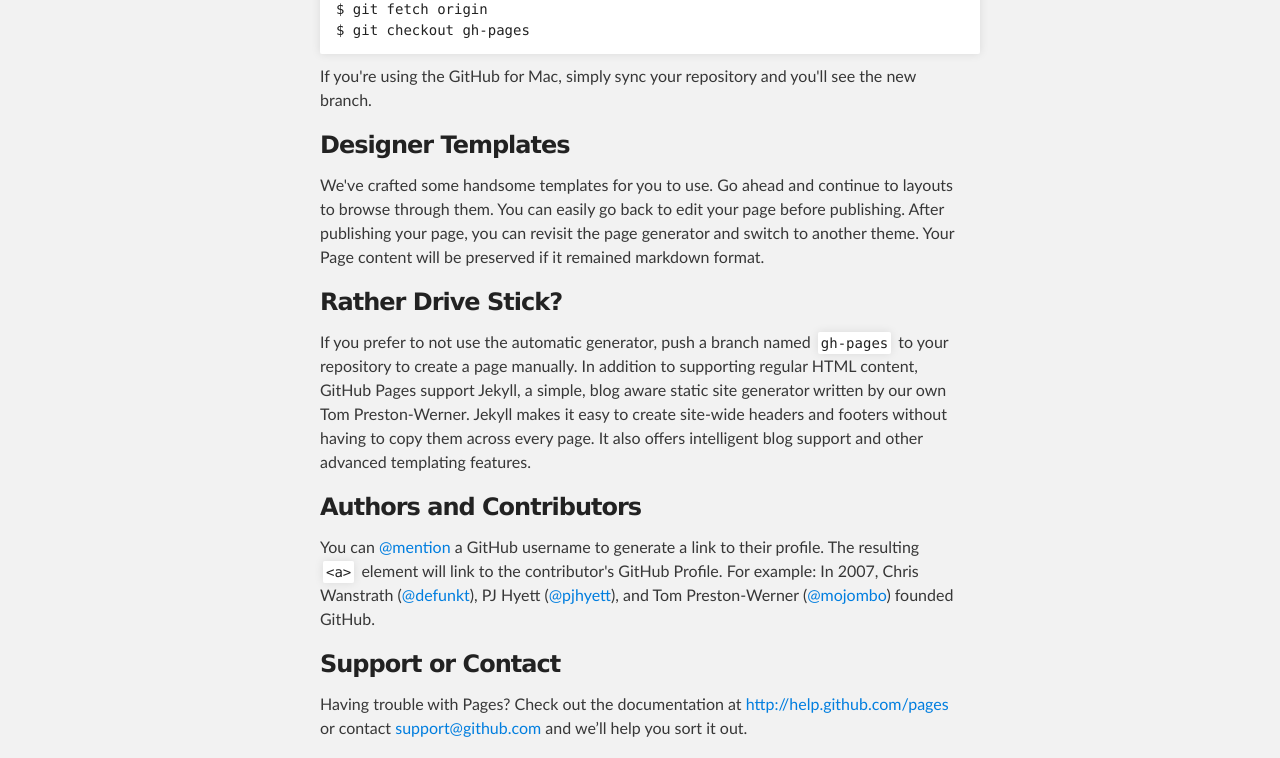
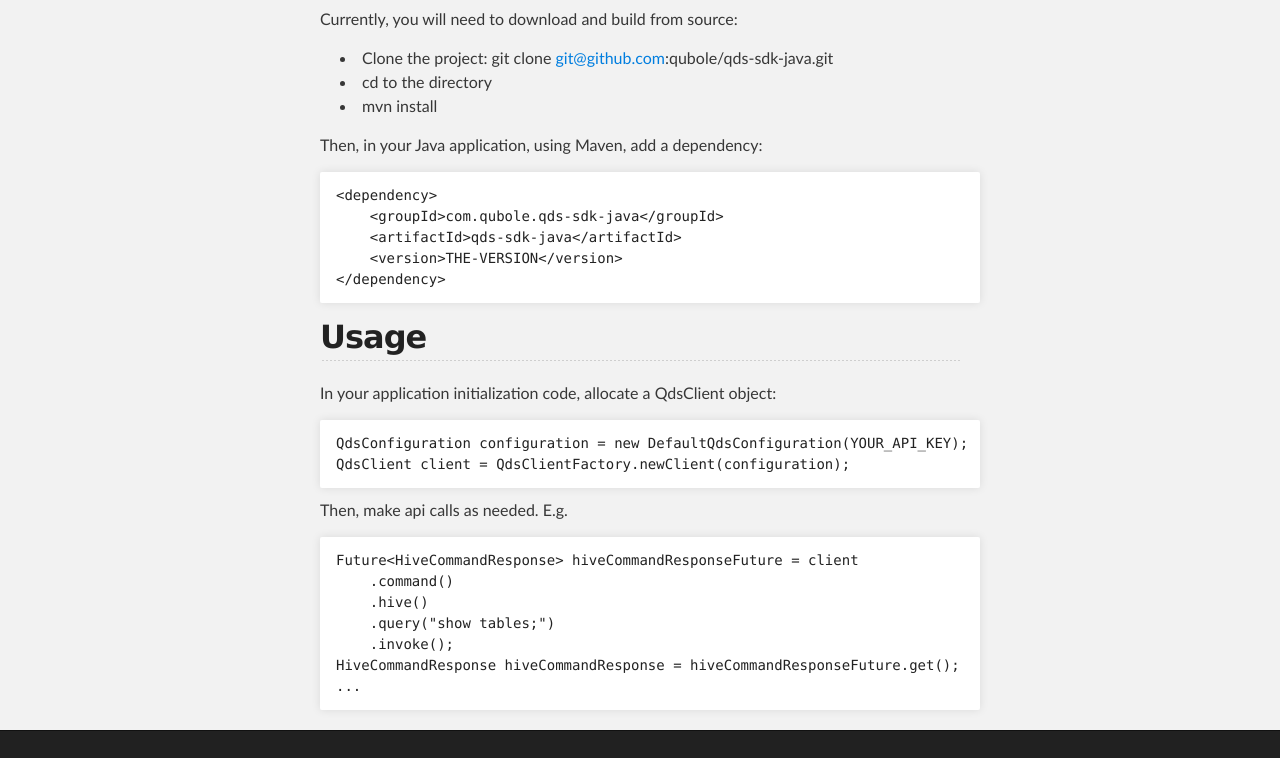
Before and after one commit to qubole/qds-sdk-java, a plain HTML site: page index.html in a window 1280 px wide. Shown: the part 488-1246 px from the top of the page. Drawn offline with Linux system fonts and the light colour scheme.

```diff
--- a/index.html
+++ b/index.html
@@ -31,37 +31,48 @@
     <!-- MAIN CONTENT -->
     <div id="main_content_wrap" class="outer">
       <section id="main_content" class="inner">
-        <h3>
-<a name="welcome-to-github-pages" class="anchor" href="#welcome-to-github-pages"><span class="octicon octicon-link"></span></a>Welcome to GitHub Pages.</h3>
+        <h2>
+<a name="qubole-data-service-java-sdk" class="anchor" href="#qubole-data-service-java-sdk"><span class="octicon octicon-link"></span></a>Qubole Data Service Java SDK</h2>
 
-<p>This automatic page generator is the easiest way to create beautiful pages for all of your projects. Author your page content here using GitHub Flavored Markdown, select a template crafted by a designer, and publish. After your page is generated, you can check out the new branch:</p>
+<p>A Java library that provides the tools you need to authenticate with, and use the Qubole Data Service API.</p>
 
-<pre><code>$ cd your_repo_root/repo_name
-$ git fetch origin
-$ git checkout gh-pages
+<h2>
+<a name="installation" class="anchor" href="#installation"><span class="octicon octicon-link"></span></a>Installation</h2>
+
+<p>Currently, you will need to download and build from source:</p>
+
+<ul>
+<li>Clone the project: git clone <a href="mailto:git@github.com">git@github.com</a>:qubole/qds-sdk-java.git</li>
+<li>cd to the directory</li>
+<li>mvn install</li>
+</ul><p>Then, in your Java application, using Maven, add a dependency:</p>
+
+<pre><code>&lt;dependency&gt;
+    &lt;groupId&gt;com.qubole.qds-sdk-java&lt;/groupId&gt;
+    &lt;artifactId&gt;qds-sdk-java&lt;/artifactId&gt;
+    &lt;version&gt;THE-VERSION&lt;/version&gt;
+&lt;/dependency&gt;
 </code></pre>
 
-<p>If you're using the GitHub for Mac, simply sync your repository and you'll see the new branch.</p>
+<h2>
+<a name="usage" class="anchor" href="#usage"><span class="octicon octicon-link"></span></a>Usage</h2>
 
-<h3>
-<a name="designer-templates" class="anchor" href="#designer-templates"><span class="octicon octicon-link"></span></a>Designer Templates</h3>
+<p>In your application initialization code, allocate a QdsClient object:</p>
 
-<p>We've crafted some handsome templates for you to use. Go ahead and continue to layouts to browse through them. You can easily go back to edit your page before publishing. After publishing your page, you can revisit the page generator and switch to another theme. Your Page content will be preserved if it remained markdown format.</p>
+<pre><code>QdsConfiguration configuration = new DefaultQdsConfiguration(YOUR_API_KEY);
+QdsClient client = QdsClientFactory.newClient(configuration);
+</code></pre>
 
-<h3>
-<a name="rather-drive-stick" class="anchor" href="#rather-drive-stick"><span class="octicon octicon-link"></span></a>Rather Drive Stick?</h3>
+<p>Then, make api calls as needed. E.g.</p>
 
-<p>If you prefer to not use the automatic generator, push a branch named <code>gh-pages</code> to your repository to create a page manually. In addition to supporting regular HTML content, GitHub Pages support Jekyll, a simple, blog aware static site generator written by our own Tom Preston-Werner. Jekyll makes it easy to create site-wide headers and footers without having to copy them across every page. It also offers intelligent blog support and other advanced templating features.</p>
-
-<h3>
-<a name="authors-and-contributors" class="anchor" href="#authors-and-contributors"><span class="octicon octicon-link"></span></a>Authors and Contributors</h3>
-
-<p>You can <a href="https://github.com/blog/821" class="user-mention">@mention</a> a GitHub username to generate a link to their profile. The resulting <code>&lt;a&gt;</code> element will link to the contributor's GitHub Profile. For example: In 2007, Chris Wanstrath (<a href="https://github.com/defunkt" class="user-mention">@defunkt</a>), PJ Hyett (<a href="https://github.com/pjhyett" class="user-mention">@pjhyett</a>), and Tom Preston-Werner (<a href="https://github.com/mojombo" class="user-mention">@mojombo</a>) founded GitHub.</p>
-
-<h3>
-<a name="support-or-contact" class="anchor" href="#support-or-contact"><span class="octicon octicon-link"></span></a>Support or Contact</h3>
-
-<p>Having trouble with Pages? Check out the documentation at <a href="http://help.github.com/pages">http://help.github.com/pages</a> or contact <a href="mailto:support@github.com">support@github.com</a> and we’ll help you sort it out.</p>
+<pre><code>Future&lt;HiveCommandResponse&gt; hiveCommandResponseFuture = client
+    .command()
+    .hive()
+    .query("show tables;")
+    .invoke();
+HiveCommandResponse hiveCommandResponse = hiveCommandResponseFuture.get();
+...
+</code></pre>
       </section>
     </div>
 
```
Also changed, not shown: params.json (+1 -1 lines).
